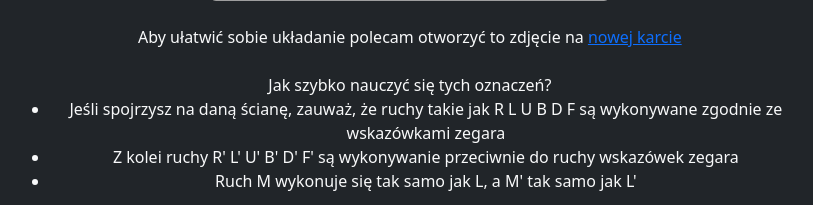
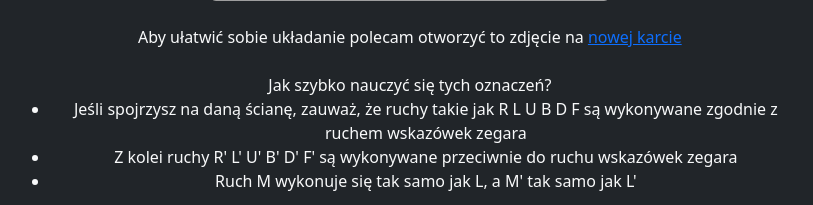
Before and after one commit to skrzypa/mysite, a Django app: template rubikcube/templates/rubikcube/rubikcube.html in a window 1280 px wide. Shown: the part 454-659 px from the top of the page, without its empty margins (426-1239 px from the left). Run offline with Django 4.2, Linux system fonts and the light colour scheme; the template is opened without the code that fills it, so the values that code supplies are empty; parts of the project's set-up code (start-up, migrations or seed data) failed here and were passed over; some libraries are stand-ins or nearby versions; grey boxes are pictures that could not be loaded.

Commit message:
Typos...

```diff
--- a/rubikcube/templates/rubikcube/rubikcube.html
+++ b/rubikcube/templates/rubikcube/rubikcube.html
@@ -69,8 +69,8 @@
                         <label class="">
                             <br>Jak szybko nauczyć się tych oznaczeń?
                             <ul>
-                                <li>Jeśli spojrzysz na daną ścianę, zauważ, że ruchy takie jak R L U B D F są wykonywane zgodnie ze wskazówkami zegara</li>
-                                <li>Z kolei ruchy R' L' U' B' D' F' są wykonywanie przeciwnie do ruchy wskazówek zegara</li>
+                                <li>Jeśli spojrzysz na daną ścianę, zauważ, że ruchy takie jak R L U B D F są wykonywane zgodnie z ruchem wskazówek zegara</li>
+                                <li>Z kolei ruchy R' L' U' B' D' F' są wykonywane przeciwnie do ruchu wskazówek zegara</li>
                                 <li>Ruch M wykonuje się tak samo jak L, a M' tak samo jak L'</li>
                             </ul>
                         </label>
```
